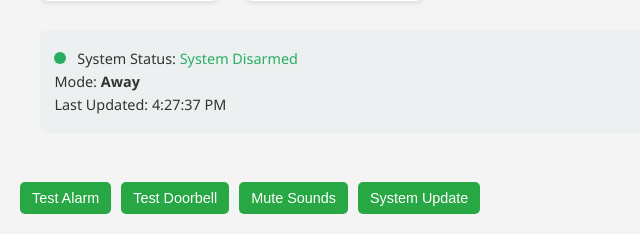
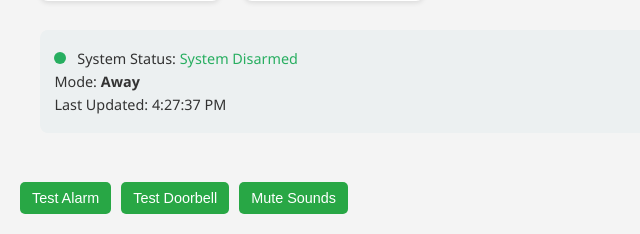
Before and after one commit to eplemonsqueezys/Home-Security-System, a Flask app: page / in a window 1280 px wide. Shown: the part 566-800 px from the top of the page, without its empty margins (0-640 px from the left). Run offline with Flask 3, Linux system fonts and the light colour scheme; parts of the project's set-up code (start-up, migrations or seed data) failed here and were passed over.

Commit message:
removed uneeded button

```diff
--- a/PI-Home-Security/templates/index.html
+++ b/PI-Home-Security/templates/index.html
@@ -465,7 +465,6 @@ tr:nth-child(even) {
     <button id="testAlarmBtn" class="audio-btn">Test Alarm</button>
     <button id="testDingBtn" class="audio-btn">Test Doorbell</button>
     <button id="muteBtn" class="audio-btn">Mute Sounds</button>
-    <button id="update" class="audio-btn" onclick="updatesystem()">System Update</button>
 </div>
 
 <script>
```
